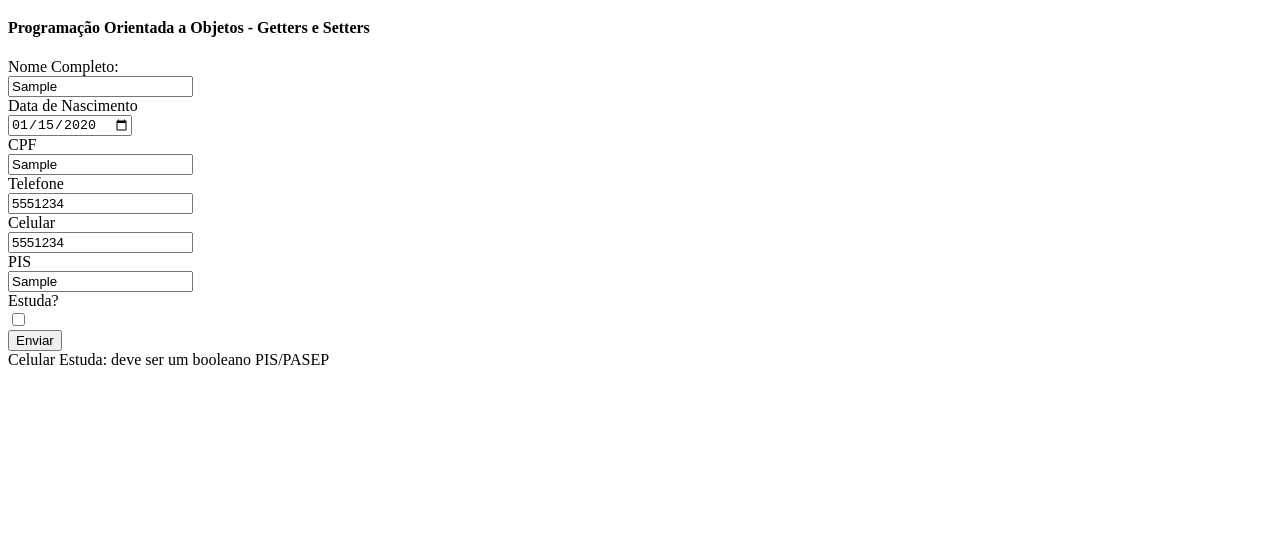
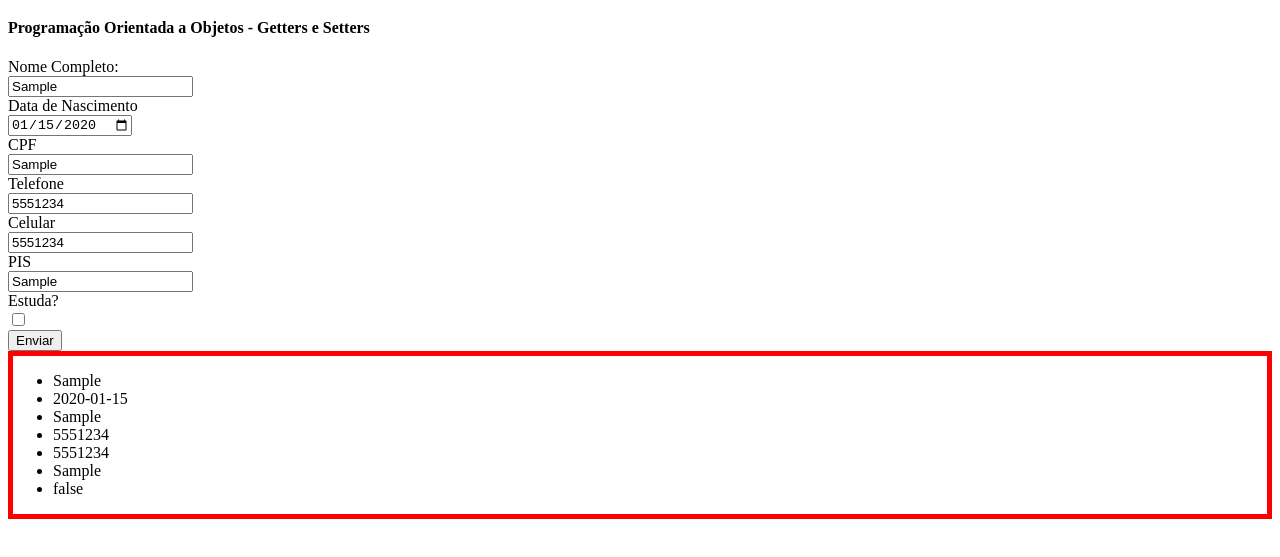
Before and after one commit to Kenzie-Academy-Brasil-Developers/noturno-aplicando-acessores-getters-e-setters-zvgabrielvz, a plain HTML site: page index.html in a window 1280 px wide. Both pictures are taken after typing "Sample", "2020-01-15", "Sample", "5551234", "5551234", "Sample" into the empty fields and a click on the input "Enviar". Shown: the part 61-618 px from the top of the page. Drawn offline with Linux system fonts and the light colour scheme.

Commit message:
create cardFunc without style

```diff
--- a/JS/script.js
+++ b/JS/script.js
@@ -67,7 +67,7 @@ class Funcionario {
 
     get nome () {return this._nome}
     get data () {return this._data}
-    get cpf () {return this.cpf}
+    get cpf () {return this._cpf}
     get telefone () {return this._telefone}
     get celular () {return this._celular}
     get pis () {return this._pis}
@@ -81,8 +81,11 @@ const nvFun = new Funcionario;
 
 const btEnviar = document.getElementById("btnSubmit");
 
+const ul = document.querySelector(".cardFunc ul");
+
 btEnviar.addEventListener("click", function recebeValor(evt){
     evt.preventDefault();
+
 
     const campoNome = document.getElementById("name");
     nvFun.nome = campoNome.value;
@@ -105,8 +108,59 @@ btEnviar.addEventListener("click", function recebeValor(evt){
     const campoStudies = document.getElementById("studies");
     nvFun.check = campoStudies.checked;
 
+    const cardFunc = document.querySelector(".cardFunc");
+    console.log(cardFunc)
+
+    const li            = document.createElement("li");
+    const li2            = document.createElement("li");
+    const li3            = document.createElement("li");
+    const li4            = document.createElement("li");
+    const li5            = document.createElement("li");
+    const li6            = document.createElement("li");
+    const li7            = document.createElement("li");
+    const spanNome      = document.createElement("span");
+    const spanData      = document.createElement("span");
+    const spanCpf       = document.createElement("span");
+    const spanTelefone  = document.createElement("span");
+    const spanCelular   = document.createElement("span");
+    const spanPis       = document.createElement("span");
+    const spanCheck     = document.createElement("span");
+
+    spanNome.innerText = nvFun.nome;
+    spanData.innerText = nvFun.data;
+    spanCpf.innerText = nvFun.cpf;
+    spanTelefone.innerText = nvFun.telefone;
+    spanCelular.innerText = nvFun.celular;
+    spanPis.innerText = nvFun.pis;
+    spanCheck.innerText = nvFun.check;
+
+    li.appendChild(spanNome);
+    li2.appendChild(spanData);
+    li3.appendChild(spanCpf);
+    li4.appendChild(spanTelefone);
+    li5.appendChild(spanCelular);
+    li6.appendChild(spanPis);
+    li7.appendChild(spanCheck);
+
+
+
+    ul.appendChild(li);
+    ul.appendChild(li2);
+    ul.appendChild(li3);
+    ul.appendChild(li4);
+    ul.appendChild(li5);
+    ul.appendChild(li6);
+    ul.appendChild(li7);
+
+
+
+    cardFunc.style.border = "solid 5px red";
+
+
+
 // nvFun.novoNome = "Teste123";
 console.log(nvFun);
+console.log(nvFun.nome);
 
 },false);
 
--- a/index.html
+++ b/index.html
@@ -31,11 +31,11 @@
         <input id="btnSubmit" type="submit" value="Enviar" />
       </form>
       <div class="cardFunc">
+        <ul>
 
+        </ul>
       </div>
     </main>
     <script src="./JS/script.js"></script>
   </body>
 </html>
-
-Celular Estuda: deve ser um booleano PIS/PASEP
```
